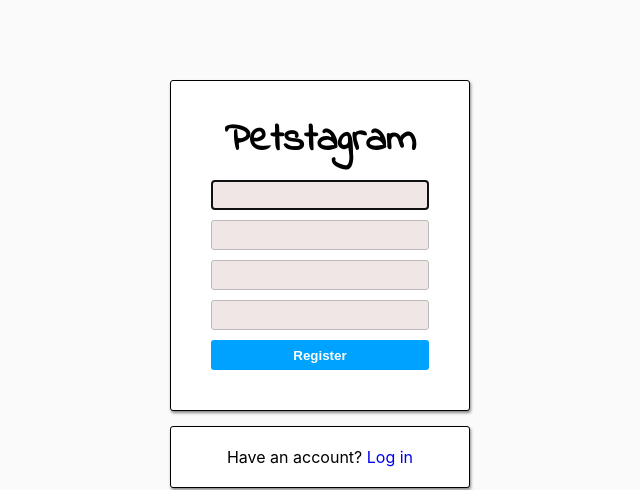
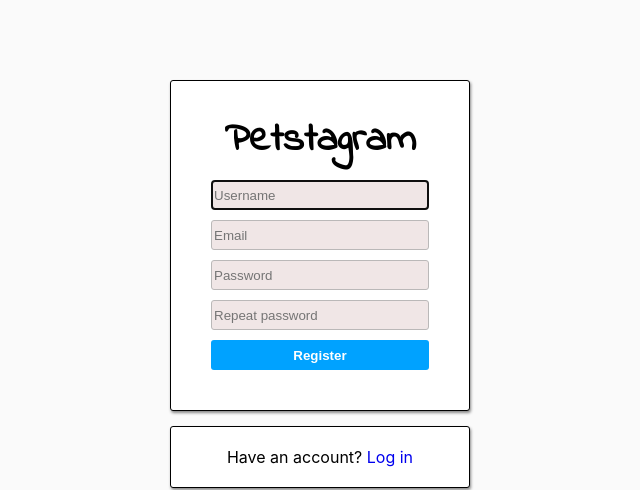
Before and after one commit to chebishev/petstagram, a Django app: page /accounts/register/ in a window 1280 px wide. Shown: the part 86-576 px from the top of the page, without its empty margins (320-960 px from the left). Run offline with Django 4.2, Linux system fonts and the light colour scheme.

Commit message:
some placeholders and errors added in the forms

```diff
--- a/petstagram/accounts/templates/register-page.html
+++ b/petstagram/accounts/templates/register-page.html
@@ -1,5 +1,5 @@
 {% extends 'base.html' %}
-
+{% load custom_filters %}
 {% block content %}
     <!-- Start Register Section-->
     <div class="login-register-div">
@@ -8,10 +8,14 @@
             <!-- Start Register Form-->
             <form action="{% url 'register' %}" method="post">
                 {% csrf_token %}
-                {{ form.username }}
-                {{ form.email }}
-                {{ form.password1 }}
-                {{ form.password2 }}
+                {{ form.username.errors }}
+                {{ form.username|placeholder:"Username" }}
+                {{ form.email.errors }}
+                {{ form.email|placeholder:"Email" }}
+                {{ form.password1.errors }}
+                {{ form.password2.errors }}
+                {{ form.password1|placeholder:"Password" }}
+                {{ form.password2|placeholder:"Repeat password" }}
 
                 <input type="hidden" name="next" value="{{ next }}">
                 <!-- Register Button-->
```
